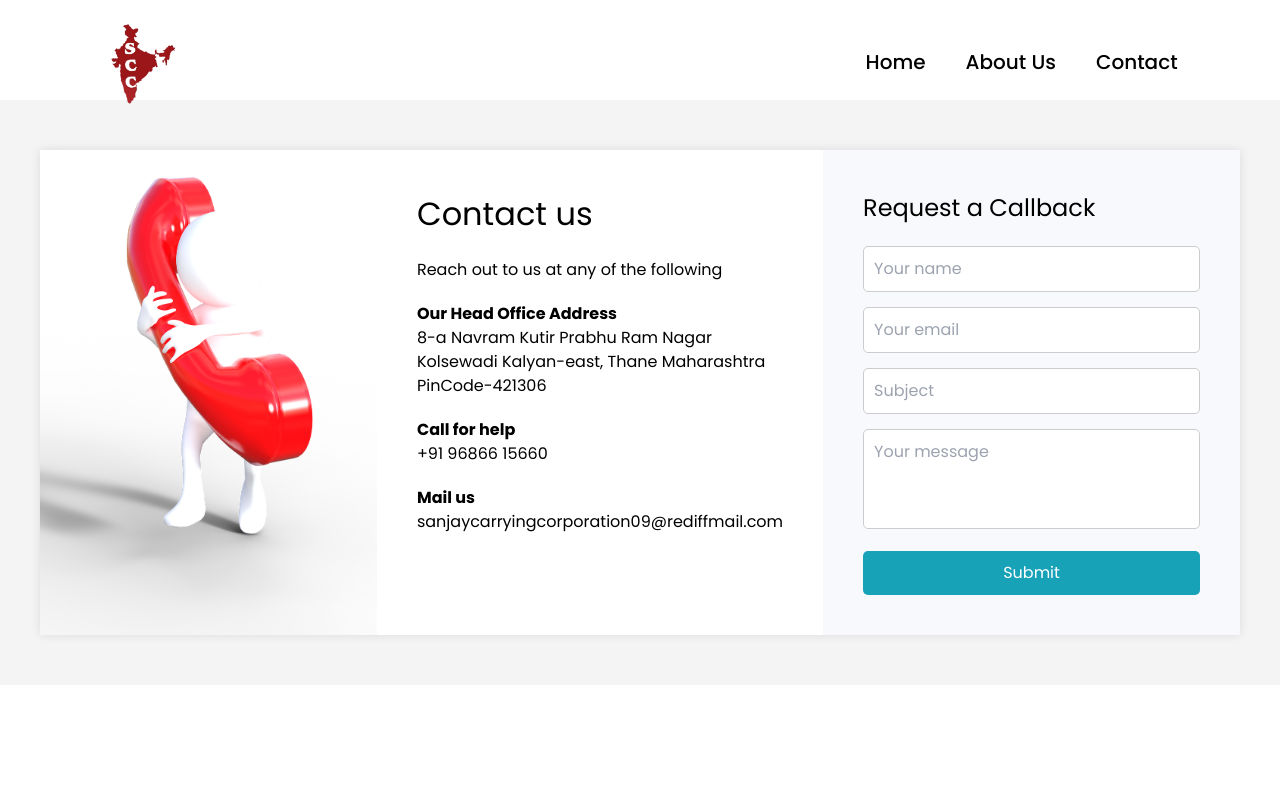
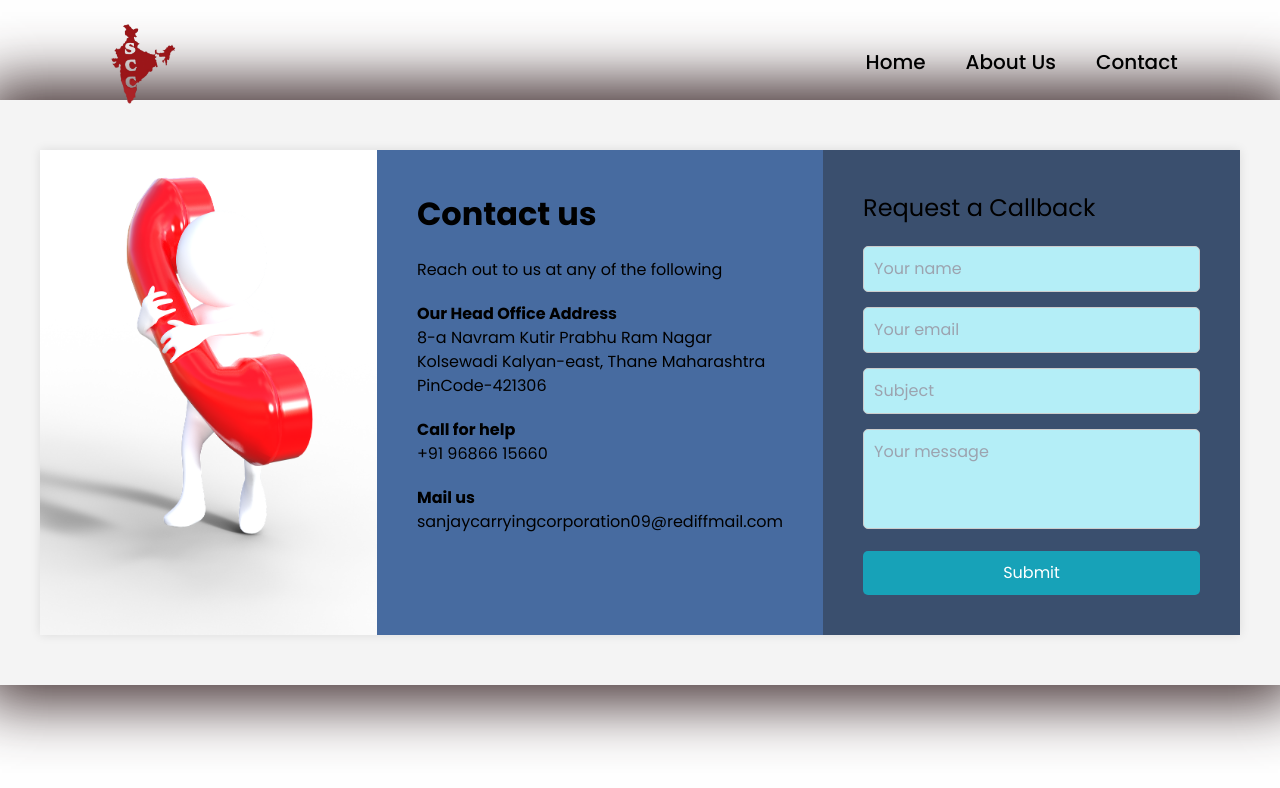
Before and after one commit to Mushtaq-tech/Sanjay-Carrying-Corporation, an Angular app: page /contact in a window 1280 px wide. Shown: the top 788 px of the page. Built offline with nearby package versions, Linux system fonts and the light colour scheme.

Commit message:
Modifications in Contact page styling

```diff
--- a/src/app/pages/contact/contact.component.css
+++ b/src/app/pages/contact/contact.component.css
@@ -36,7 +36,6 @@ nav ul li a{
     font-weight: 500;
 }
 
-
 .contact-section {
   display: flex;
   justify-content: center;
@@ -44,6 +43,9 @@ nav ul li a{
   padding: 50px 0;
   background-color: #f4f4f4;
   margin-top: 100px;
+  -webkit-box-shadow:0px 0px 58px 18px rgba(46,25,27,0.9);
+-moz-box-shadow: 0px 0px 58px 18px rgba(46,25,27,0.9);
+box-shadow: 0px 0px 58px 18px rgba(46,25,27,0.9);
 }
 
 .contact-container {
@@ -63,10 +65,12 @@ nav ul li a{
 .contact-info {
   flex: 1;
   padding: 40px;
+  background-color: #476ba0;
 }
 
 .contact-info h2 {
   font-size: 2rem;
+  font-weight: bold;
 }
 
 .contact-info p {
@@ -76,7 +80,7 @@ nav ul li a{
 .contact-form {
   flex: 1;
   padding: 40px;
-  background-color: #f7f9fc;
+  background-color: #3a4f6e;
 }
 
 .contact-form h3 {
@@ -95,6 +99,7 @@ nav ul li a{
   font-size: 1rem;
   border: 1px solid #ccc;
   border-radius: 5px;
+  background-color: #b4eef7;
 }
 
 .contact-form .form-group textarea {
@@ -113,3 +118,7 @@ nav ul li a{
   font-size: 1rem;
   cursor: pointer;
 }
+.btn-submit:hover{
+  background-color: #06343b;
+
+}
```
